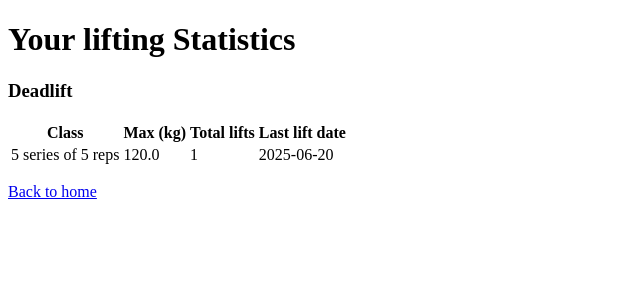
After one commit to Lehoosk/Tikawe, a Flask app: page /stats in a window 1280 px wide. The commit adds this page. Shown: the top 300 px of the page, without its empty margins (0-640 px from the left). Run offline with Flask 3, Linux system fonts and the light colour scheme; a user stored in the database is signed in; data comes from the database, SQL or seed files in the repository.

Commit message:
added statistics page and sql query for it

```diff
--- a/Templates/index.html
+++ b/Templates/index.html
@@ -23,6 +23,7 @@
     <a href="/new_exercise">Log new exercise</a> |
     <a href="/exercises">Show my exercise history</a> |
     <a href="/edit_exercise_types">Manage my exercise types</a> |
+    <a href="/stats">My exercise statistics</a> |
   </p>
   {% endif %}
 
--- /dev/null
+++ b/Templates/stats.html
@@ -0,0 +1,36 @@
+<!DOCTYPE html>
+<html>
+<head>
+  <title>Your lifting statistics</title>
+</head>
+<body>
+
+<h1>Your lifting Statistics</h1>
+
+{% for group in stats | groupby('exercise_type_name') %}
+  <h3>{{ group.grouper }}</h3>
+
+  <table>
+    <thead>
+      <tr>
+        <th>Class</th>
+        <th>Max&nbsp;(kg)</th>
+        <th>Total&nbsp;lifts</th>
+        <th>Last&nbsp;lift&nbsp;date</th>
+      </tr>
+    </thead>
+    <tbody>
+    {% for r in group.list %}
+      <tr>
+        <td>{{ r.class_label }}</td>
+        <td>{{ r.max_weight }}</td>
+        <td>{{ r.lift_count }}</td>
+        <td>{{ r.last_date }}</td>
+      </tr>
+    {% endfor %}
+  </table>
+{% endfor %}
+
+<p><a href="/">Back to home</a></p>
+</body>
+</html>
--- a/app.py
+++ b/app.py
@@ -191,3 +191,9 @@ def comments(exercise_id):
         if comment_text:
             data.post_comment(exercise_id, user_id, comment_text, count+1)
         return redirect(f"/comments/{exercise_id}")
+
+@app.route("/stats")
+def stats():
+    user_id = session["user_id"]
+    stats = data.get_statistics(user_id)
+    return render_template("stats.html", stats=stats)
--- a/data.py
+++ b/data.py
@@ -107,3 +107,13 @@ def get_comments(exercise_id):
     """
     params = [exercise_id]
     return db.query(sql, params)
+
+def get_statistics(user_id):
+
+    sql = """
+    SELECT exercise_type_name, label AS class_label, MAX(exercise_weight) AS max_weight, COUNT(*) AS lift_count, MAX(exercise_date) AS last_date
+    FROM   exercises, exercise_types, classes
+    WHERE  exercises.user_id = ? AND exercise_types.id = exercise_type_id AND classes.id = exercise_class_id
+    GROUP BY  exercise_type_id, exercise_class_id
+    """
+    return db.query(sql, [user_id])
```
Also changed, not shown: database.db.
